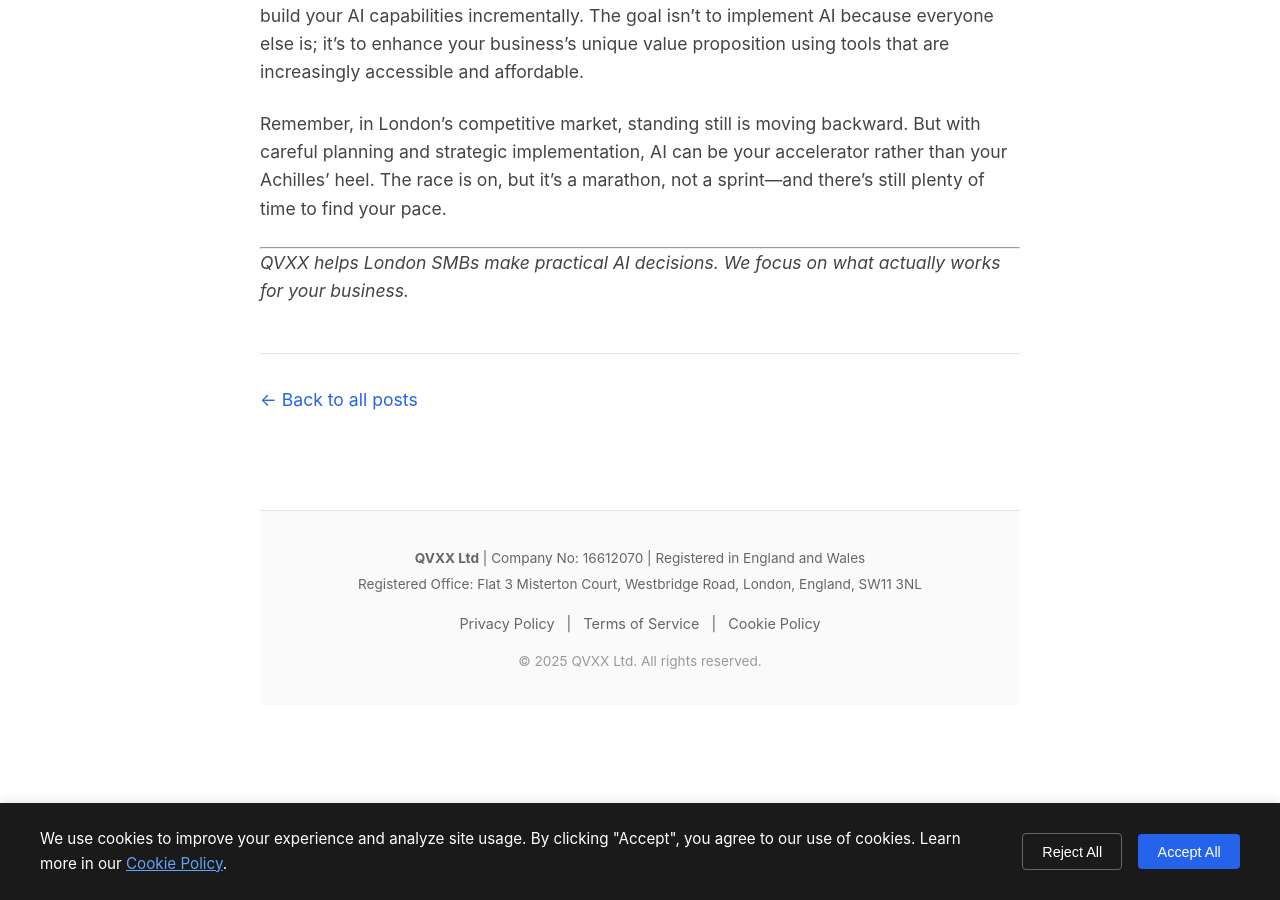
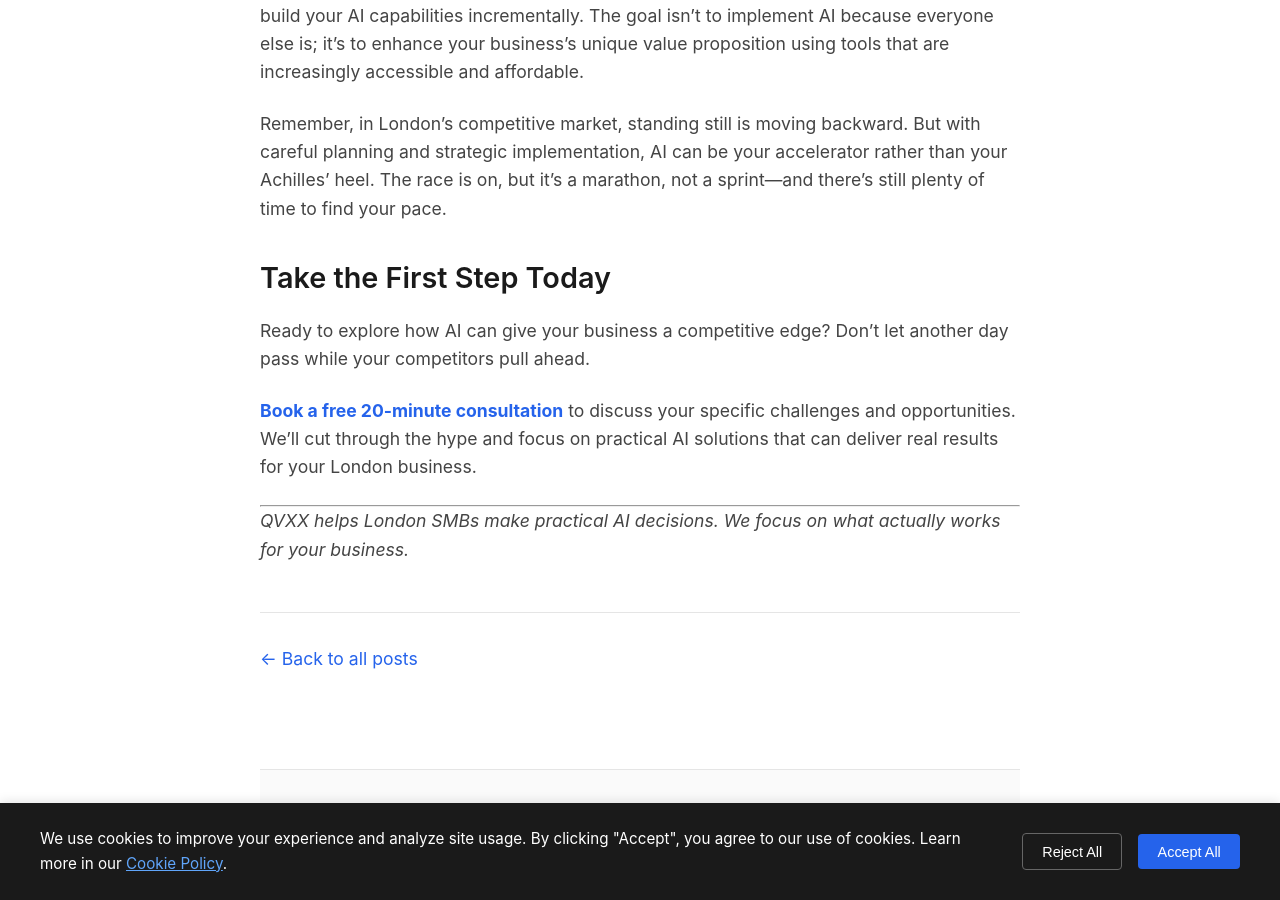
Before and after one commit to QVXXLabs/qvxx-website, a Jekyll site: the page built from _posts/2025-08-03-is-your-london-competitor-already-using-ai.md, in a window 1280 px wide and 900 px high, scrolled down 2729 px. Built offline with Jekyll 4.4.1, drawn with Linux system fonts in a browser that asks for light colours.

Commit message:
Add call-to-action with booking link to AI competitor blog post
- Added 'Take the First Step Today' section
- Included Google Calendar booking link for free 20-minute consultation
- Creates clear next step for interested readers

```diff
--- a/_posts/2025-08-03-is-your-london-competitor-already-using-ai.md
+++ b/_posts/2025-08-03-is-your-london-competitor-already-using-ai.md
@@ -56,6 +56,12 @@ The question "Is your London competitor already using AI?" shouldn't paralyse yo
 
 Remember, in London's competitive market, standing still is moving backward. But with careful planning and strategic implementation, AI can be your accelerator rather than your Achilles' heel. The race is on, but it's a marathon, not a sprint—and there's still plenty of time to find your pace.
 
+## Take the First Step Today
+
+Ready to explore how AI can give your business a competitive edge? Don't let another day pass while your competitors pull ahead.
+
+**[Book a free 20-minute consultation](https://calendar.app.google/FEpevxQTJxqaTzTPA)** to discuss your specific challenges and opportunities. We'll cut through the hype and focus on practical AI solutions that can deliver real results for your London business.
+
 ---
 
 *QVXX helps London SMBs make practical AI decisions. We focus on what actually works for your business.*
```
